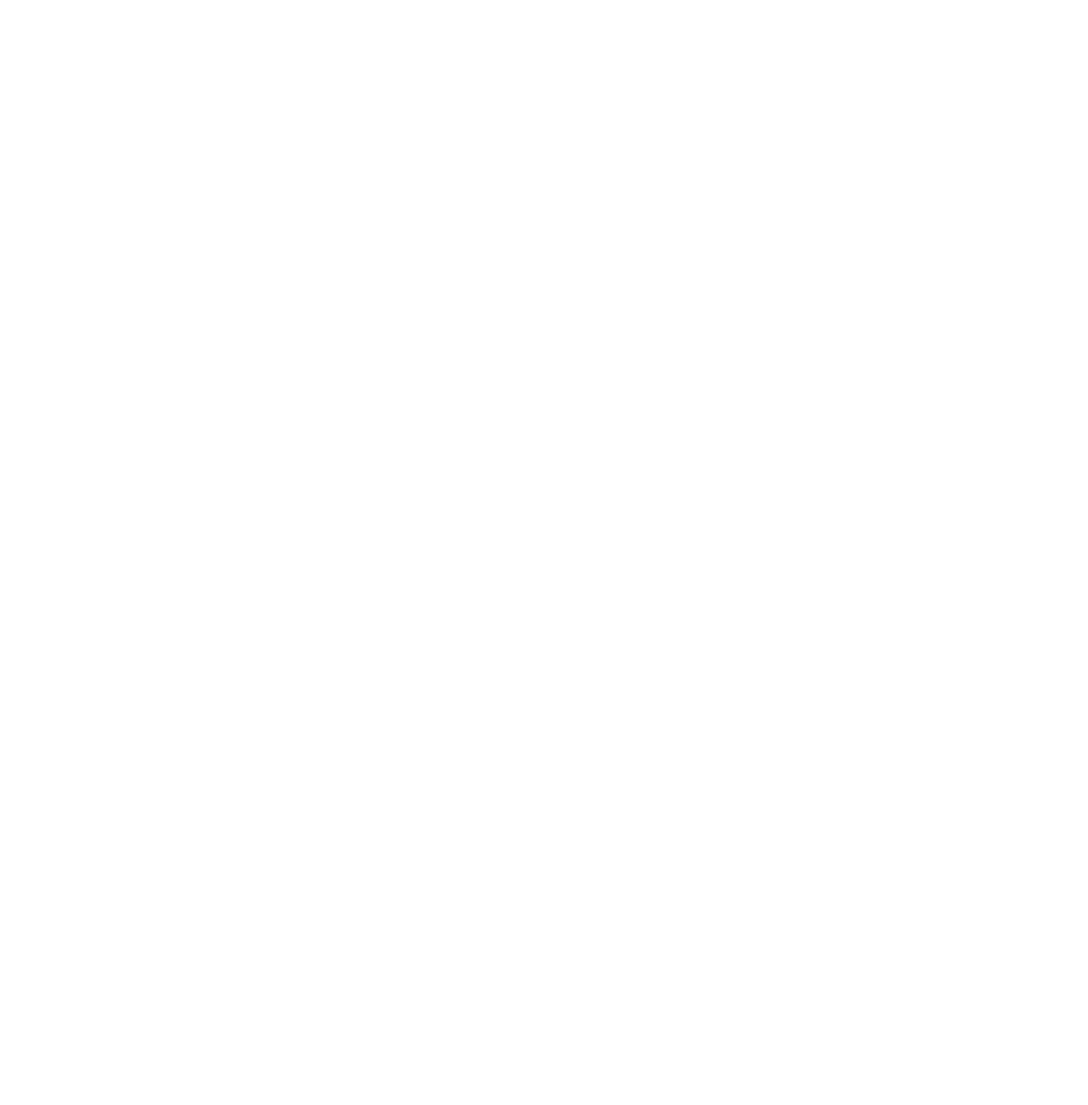
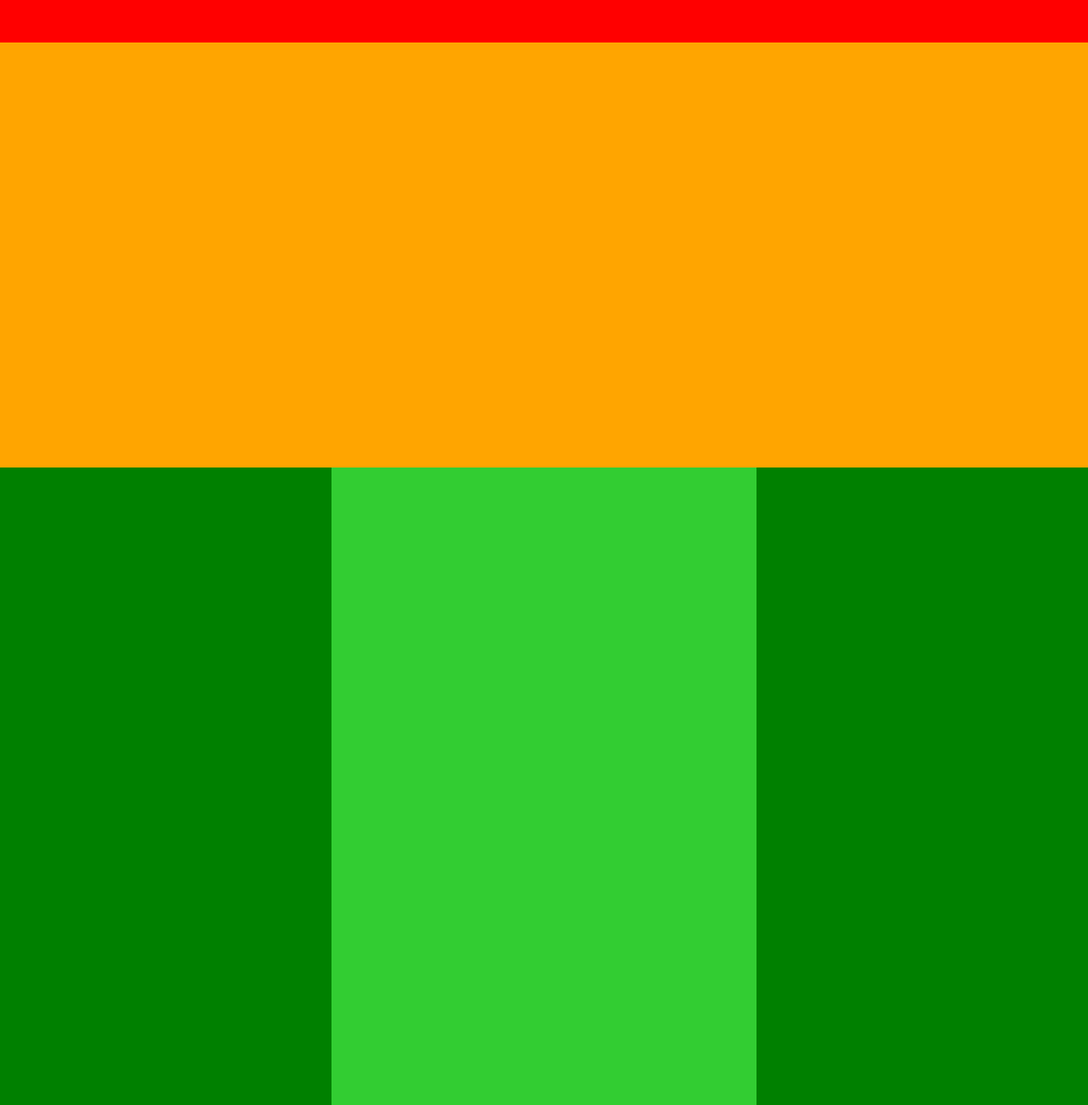
Before and after one commit to yuuki-1227/chapter4-exercise, a plain HTML site: page index.html in a window 1280 px wide. Shown: the top 1300 px of the page at 85% size. Before the commit the page ends 800 px from the top, so only its background shows below. Drawn offline with Linux system fonts and the light colour scheme.

Commit message:
Flmae-and-Color

```diff
--- a/index.html
+++ b/index.html
@@ -9,9 +9,11 @@
   <body>
     <div class="header"></div>
 
-    <div class="main visual"></div>
+    <div class="main-visual"></div>
 
-    <div class="main"></div>
+    <div class="main">
+      <div class="main-center"></div>
+    </div>
 
     <div class="footer"></div>
   </body>
--- a/style.css
+++ b/style.css
@@ -3,3 +3,35 @@
   padding: 0;
   box-sizing: border-box;
 }
+
+.header {
+  width: 100%;
+  height: 50px;
+  background-color: red;
+}
+
+.main-visual {
+  width: 100%;
+  height: 500px;
+  background-color: orange;
+}
+
+.main {
+  width: 100%;
+  height: 1400px;
+  background-color: green;
+  display: flex;
+  justify-content: center;
+}
+
+.footer {
+  width: 100%;
+  height: 100px;
+  background-color: blue;
+}
+
+.main-center {
+  width: 500px;
+  height: 1400px;
+  background-color: limegreen;
+}
```
